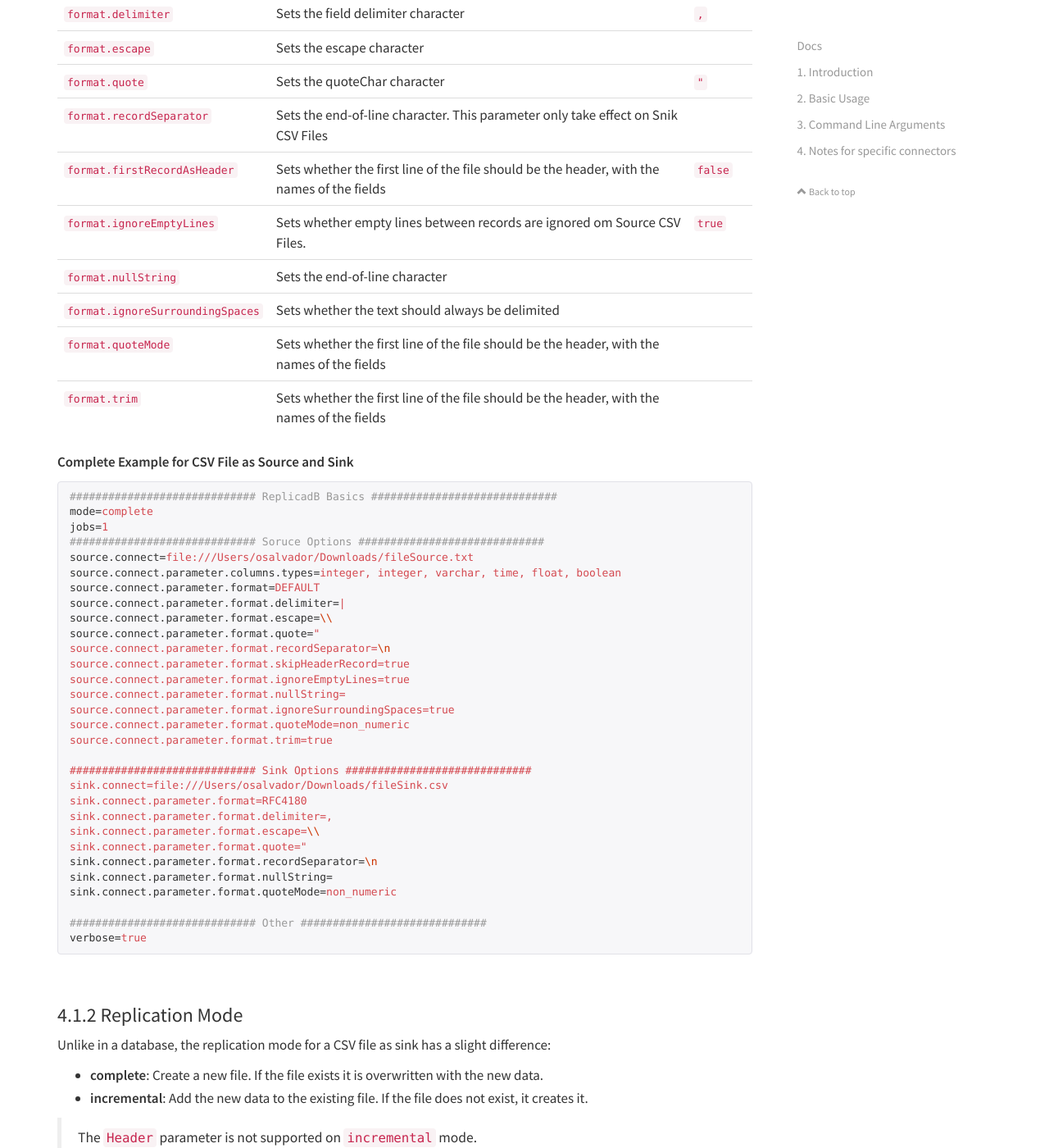
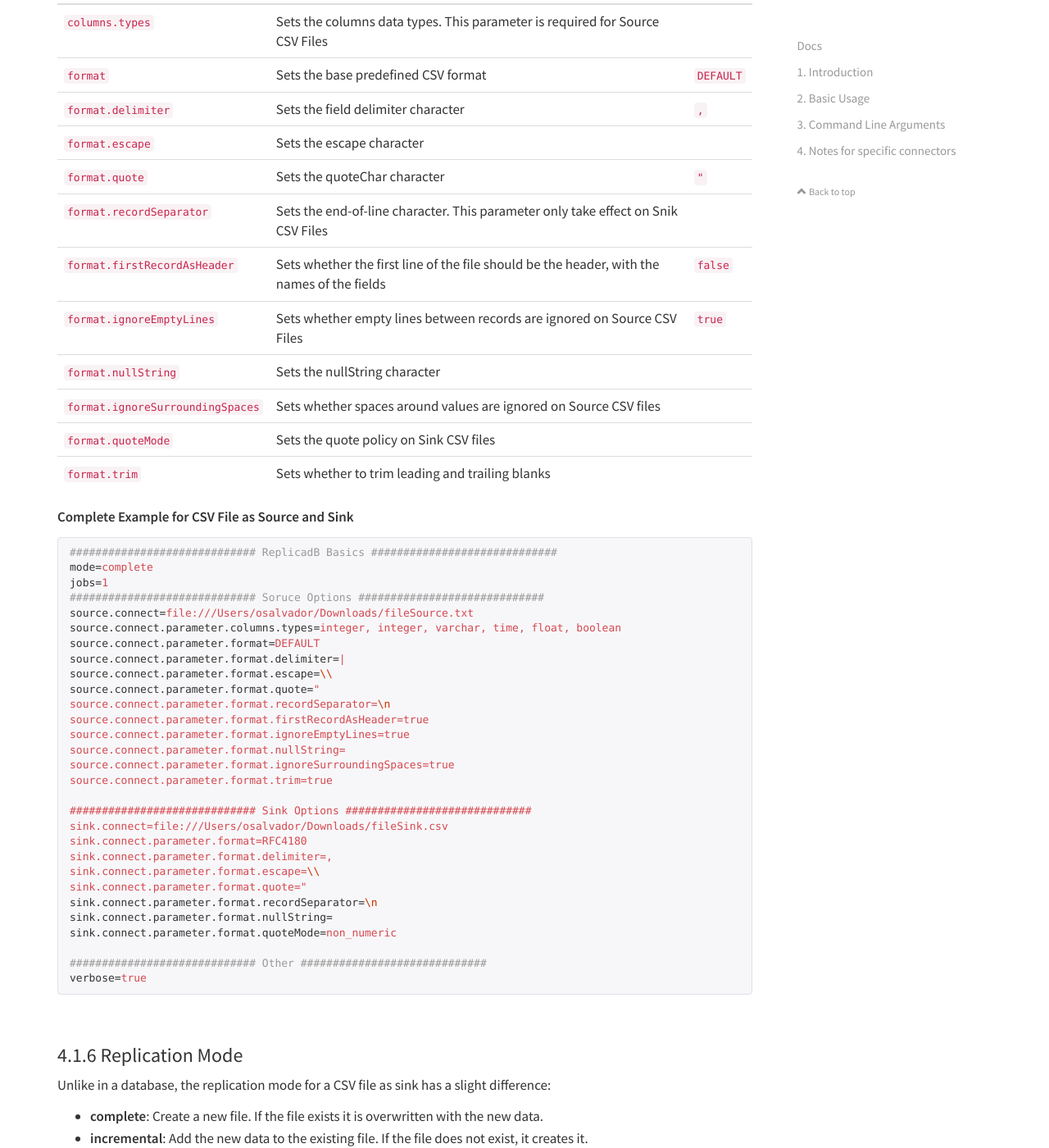
Before and after one commit to osalvador/ReplicaDB, a Jekyll site: the page built from docs/docs.md, in a window 1280 px wide and 1400 px high, scrolled down 13870 px. Shown: the whole window at 82% size. Built offline with Jekyll 4.4.1, drawn with Linux system fonts in a browser that asks for light colours; nearby versions of some CDN libraries; comment, search, counter and statistics services are not loaded; our own code applies the rules of GitHub Pages for plain Markdown files; some of the changed text lies outside the part shown.

Commit message:
Update docs.md

````diff
--- a/docs/docs.md
+++ b/docs/docs.md
@@ -16,14 +16,13 @@
   - [3.4 Free-form Query Replications](#34-free-form-query-replications)
 - [4. Notes for specific connectors](#4-notes-for-specific-connectors)
   - [4.1 CSV files Connector](#41-csv-files-connector)
-    - [4.1.X CSV File as Source](#41x-csv-file-as-source)
-    - [4.1.X Supported Data Types for columns in CSV file as Source](#41x-supported-data-types-for-columns-in-csv-file-as-source)
-    - [Custom Boolean Parser](#custom-boolean-parser)
-    - [4.1.X Predefined CSV Formats](#41x-predefined-csv-formats)
+    - [4.1.1 CSV File as Source](#411-csv-file-as-source)
+    - [4.1.2 Supported Data Types for columns in CSV file as Source](#412-supported-data-types-for-columns-in-csv-file-as-source)
+    - [4.1.3 Predefined CSV Formats](#413-predefined-csv-formats)
       - [Available Predefined Formats](#available-predefined-formats)
-    - [4.1.X Predefined Quote Modes](#41x-predefined-quote-modes)
-    - [4.1.1 Extra parameters](#411-extra-parameters)
-    - [4.1.2 Replication Mode](#412-replication-mode)
+    - [4.1.4 Predefined Quote Modes](#414-predefined-quote-modes)
+    - [4.1.5 Extra parameters](#415-extra-parameters)
+    - [4.1.6 Replication Mode](#416-replication-mode)
   - [4.2 Oracle Connector](#42-oracle-connector)
     - [4.2.1 Oracle XMLType columns](#421-oracle-xmltype-columns)
   - [4.3 PostgreSQL Connector](#43-postgresql-connector)
@@ -308,15 +307,14 @@
 
 
 <br>
-
-### 4.1.X CSV File as Source
+### 4.1.1 CSV File as Source
 
 Cuando se define un fichefro CSV como fuente, debe tener en cuenta que el parametro `columns.types` es obligatorio.
 
 This parameter defines the format of the columns in the CSV file. This should include a comma-delimited list of columns data types and **the exact number of columns in the CSV file**. For example: `source.connect.parameter.columns.types=integer,varchar,date`
 
-
-### 4.1.X Supported Data Types for columns in CSV file as Source
+<br>
+### 4.1.2 Supported Data Types for columns in CSV file as Source
 
 You can read all columns in the CSV file as `VARCHAR` and ReplicaDB will store them in a `String`. But, if you want to make a standard parsing of your data, you should define the correct data type of your column.
 
@@ -342,12 +340,15 @@
 | `TIME`        | `java.sql.Time`        | [`Time.valueOf()`](https://docs.oracle.com/javase/8/docs/api/java/sql/Time.html#valueOf-java.lang.String-) |
 | `BOOLEAN`     | `boolean`              | Custom Boolean Parser |
 
-### Custom Boolean Parser
+
+<br>
+**Custom Boolean Parser**
 
 The boolean returned represents the value `true` if the string argument is not null and is equal, ignoring case, to the string `true`, `yes`, `on`, `1`, `t`, `y`.
 
 
-### 4.1.X Predefined CSV Formats
+<br>
+### 4.1.3 Predefined CSV Formats
 
 Thanks to Apache Commons CSV you can read or write CSV files in several predefined formats or customize yours with the available parameters.
 
@@ -547,10 +548,10 @@
     ignoreSurroundingSpaces=true
 ```
 
+<br>
+### 4.1.4 Predefined Quote Modes
 
-### 4.1.X Predefined Quote Modes
-
-You can set a predefined quote mode reading or writting a CSV File as source or sink. To define a quote mode, set the `format.quoteMode` extra parameter to any of these available formats: `ALL`, `ALL_NON_NULL`, `MINIMAL`, `NON_NUMERIC`, `NONE`.
+You can set a predefined quote mode policy when writting a CSV File as source or sink. To define a quote mode, set the `format.quoteMode` extra parameter to any of these available formats: `ALL`, `ALL_NON_NULL`, `MINIMAL`, `NON_NUMERIC`, `NONE`.
 
 {:.table}
 
@@ -564,26 +565,26 @@
 
 
 <br>
-### 4.1.1 Extra parameters
+### 4.1.5 Extra parameters
 
 The CSV connector supports the following extra parameters that can only be defined as extra connection parameters in the `options-file`:
 
 {:.table}
 
-| Parameter                        | Description                                                                                | Default |
-|----------------------------------|--------------------------------------------------------------------------------------------| ------- |
-| `columns.types`                  | Sets the columns data types. This parameter is required for Source CSV Files              | |
+| Parameter                        | Description                                                                                | Default   |
+|----------------------------------|--------------------------------------------------------------------------------------------|-----------|
+| `columns.types`                  | Sets the columns data types. This parameter is required for Source CSV Files               |           |
 | `format`                         | Sets the base predefined CSV format                                                        | `DEFAULT` |
-| `format.delimiter`               | Sets the field delimiter character                                                          | `,`|
-| `format.escape`                  | Sets the escape character                                                                  | |
-| `format.quote`                   | Sets the quoteChar character                                                               | `"` |
-| `format.recordSeparator`         | Sets the end-of-line character. This parameter only take effect on Snik CSV Files         | |
-| `format.firstRecordAsHeader`      | Sets whether the first line of the file should be the header, with the names of the fields    | `false` |
-| `format.ignoreEmptyLines`        | Sets whether empty lines between records are ignored om Source CSV Files.                  | `true` |
-| `format.nullString`              | Sets the end-of-line character                                                             | |
-| `format.ignoreSurroundingSpaces` | Sets whether the text should always be delimited                                           | |
-| `format.quoteMode`               | Sets whether the first line of the file should be the header, with the names of the fields   | |
-| `format.trim`                    | Sets whether the first line of the file should be the header, with the names of the fields  | |
+| `format.delimiter`               | Sets the field delimiter character                                                         | `,`       |
+| `format.escape`                  | Sets the escape character                                                                  |           |
+| `format.quote`                   | Sets the quoteChar character                                                               | `"`       |
+| `format.recordSeparator`         | Sets the end-of-line character. This parameter only take effect on Snik CSV Files          |           |
+| `format.firstRecordAsHeader`     | Sets whether the first line of the file should be the header, with the names of the fields | `false`   |
+| `format.ignoreEmptyLines`        | Sets whether empty lines between records are ignored on Source CSV Files                   | `true`    |
+| `format.nullString`              | Sets the nullString character                                                              |           |
+| `format.ignoreSurroundingSpaces` | Sets whether spaces around values are ignored on Source CSV files                          |           |
+| `format.quoteMode`               | Sets the quote policy on Sink CSV files                                                   |           |
+| `format.trim`                    | Sets whether to trim leading and trailing blanks                                           |           |
 
 **Complete Example for CSV File as Source and Sink**
 
@@ -599,11 +600,10 @@
 source.connect.parameter.format.escape=\\
 source.connect.parameter.format.quote="
 source.connect.parameter.format.recordSeparator=\n
-source.connect.parameter.format.skipHeaderRecord=true
+source.connect.parameter.format.firstRecordAsHeader=true
 source.connect.parameter.format.ignoreEmptyLines=true
 source.connect.parameter.format.nullString=
 source.connect.parameter.format.ignoreSurroundingSpaces=true
-source.connect.parameter.format.quoteMode=non_numeric
 source.connect.parameter.format.trim=true
 
 ############################# Sink Options #############################
@@ -621,14 +621,14 @@
 ```
 
 <br>
-### 4.1.2 Replication Mode
+### 4.1.6 Replication Mode
 
 Unlike in a database, the replication mode for a CSV file as sink has a slight difference:
 
 - **complete**: Create a new file. If the file exists it is overwritten with the new data.
 - **incremental**: Add the new data to the existing file. If the file does not exist, it creates it.
 
-> The `Header` parameter is not supported on `incremental` mode.
+> The `firstRecordAsHeader=true` parameter is not supported on `incremental` mode.
 
 **Example**
 
@@ -644,15 +644,7 @@
 source.table=schema.table_name
 
 ############################# Sink Options #############################
-## Tab delimiter and windwos CRLF
-sink.connect=file:/C:/Users/Oscar/Downloads/file.csv
-sink.connect.parameter.FieldSeparator=\t
-sink.connect.parameter.TextDelimiter=
-sink.connect.parameter.LineDelimiter=\r\n
-sink.connect.parameter.AlwaysDelimitText=flase
-sink.connect.parameter.Header=true
-sink.disable.escape=true
-
+sink.connect=file:///Users/osalvador/Downloads/file.csv
 ```
 
 <br>
````
